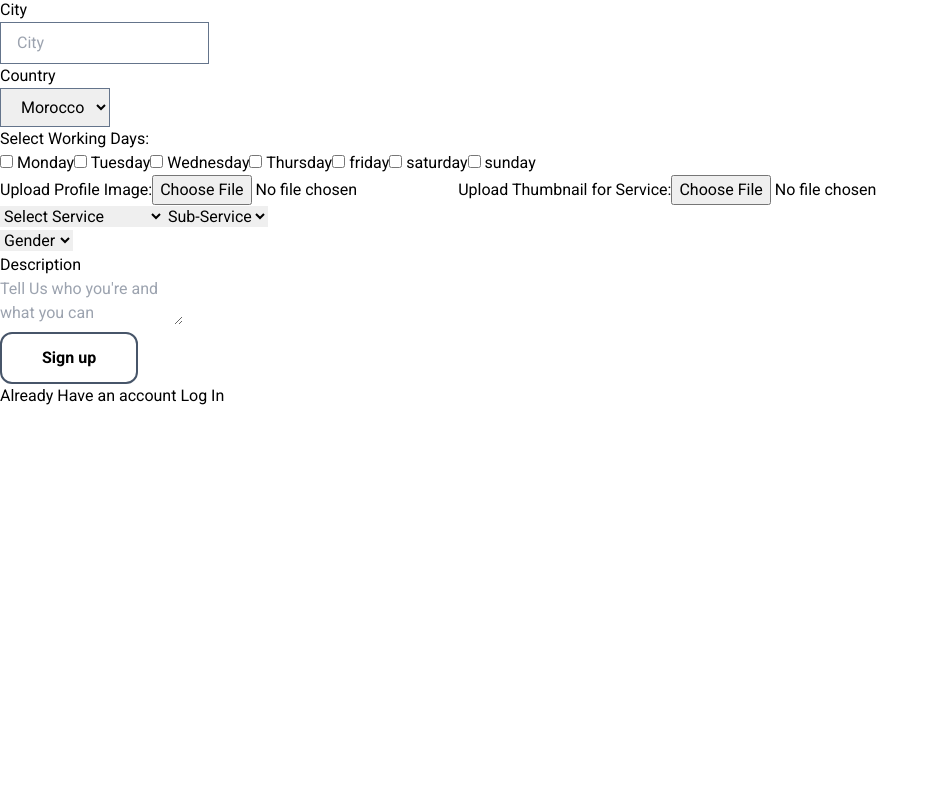
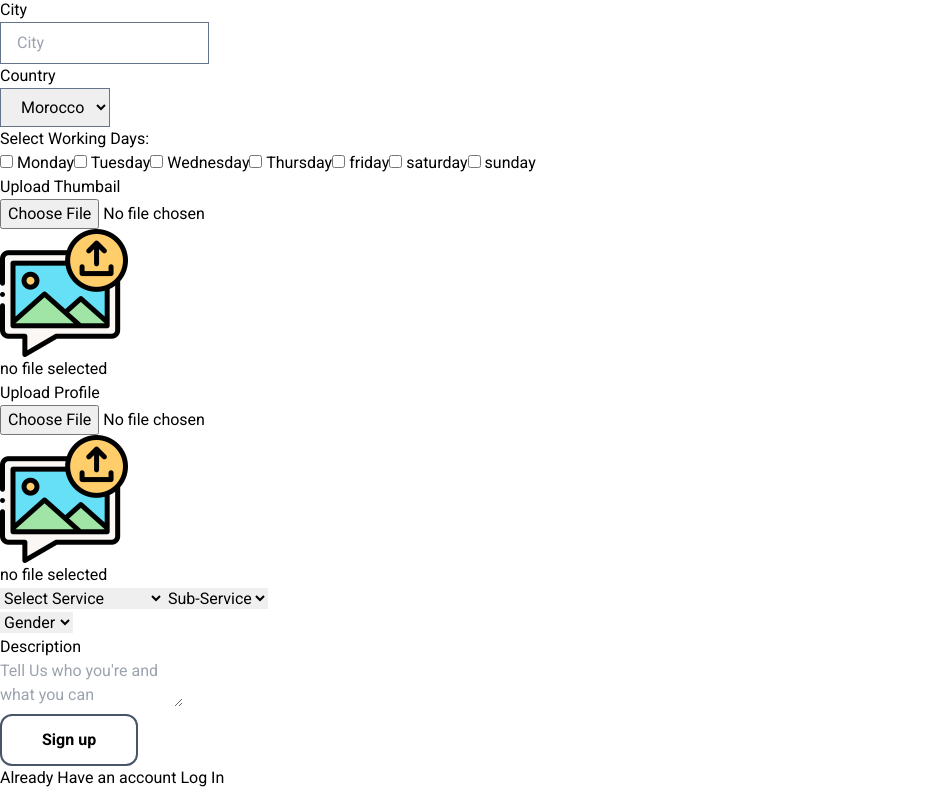
Before and after one commit to flowSar/skillhub, a React (Vite) app in the folder client/: page /sign in a window 1280 px wide. Shown: the part 2008-2798 px from the top of the page, without its empty margins (0-939 px from the left). Before the commit the page ends 2416 px from the top, so only its background shows below. Built offline with nearby package versions, Linux system fonts and the light colour scheme.

Commit message:
test page and improve sign up uplodin gimage design

```diff
--- a/client/src/components/SignUpFreelancer.jsx
+++ b/client/src/components/SignUpFreelancer.jsx
@@ -1,8 +1,8 @@
 import React, { useEffect, useState } from "react";
 import { SignUp } from '../utils/HTTPRequest.jsx'
-
 import { services } from "../data/services.js";
 import { Link } from "react-router-dom";
+import ThumbnailImg from "../assets/upload.png"
 
 const SignUpFreelancer = ({ display }) => {
   const days = ['Monday', 'Tuesday', 'Wednesday', 'Thursday', 'friday', 'saturday', 'sunday'];
@@ -40,11 +40,26 @@ const SignUpFreelancer = ({ display }) => {
       setWorkingDays(workingDays.filter((item) => item !== value));
     }
   }
-  const handleProfileImageChange = (event) => setProfileImage(event.target.files[0]);
-  const handleThumbnailImageChange = (event) => setThumbnailImage(event.target.files[0]);
+
   const handleServiceChange = (event) => setSevice(event.target.value);
   const handleGenderChange = (event) => setGender(event.target.value);
   const handleDescriptionChange = (event) => setDescription(event.target.value);
+
+  const [thumbnailImageName, setThumbnailImageName] = useState("");
+  const [profileImgName, setProfileImgName] = useState("");
+  const SelectThumbnailImg = (event) => {
+      const filePath = event.target.value.split('\\');
+      const name = filePath[filePath.length - 1]
+      setThumbnailImageName(name);
+      setThumbnailImage(event.target.files[0]);
+  };
+
+  const SelectProfileImg = (event) => {
+      const filePath1 = event.target.value.split('\\');
+      const name1 = filePath1[filePath1.length - 1]
+      setProfileImgName(name1);
+      setProfileImage(event.target.files[0]);
+  };
 
   const handleSubServiceSelected = (event) => {
     const value = event.target.value;
@@ -122,6 +137,11 @@ const SignUpFreelancer = ({ display }) => {
     }
 
   };
+
+
+
+
+
 
   return (
     <>
@@ -230,16 +250,27 @@ const SignUpFreelancer = ({ display }) => {
               ))}
             </div>
           </div>
-          <div className="flex flex-col w-[20rem] md:w-auto border-t-2 border-t-slate-600 pt-2">
-            <label>
-            Upload Profile Image:
-              <input type="file" name="profile" accept="image/*" className="ml-4" onChange={handleProfileImageChange}/>
-            </label>
-            <label className="my-2">
-            Upload Thumbnail for Service:
-              <input type="file" name="thumbnail" accept="image/*" required className="ml-4" onChange={handleThumbnailImageChange}/>
-            </label>
-          </div>
+
+          <div className='flex flex-col md:flex-row bg-red-50 justify-center'>
+            <div className='bg-[#dfdfdf] flex flex-col items-center m-2 p-2 w-[16rem]'>
+                <p className='text-[0.8rem]'>Upload Thumbail</p>
+                <input type="file" id="thumbnail" className='hidden' onChange={SelectThumbnailImg} accept="image/*"/>
+                <label htmlFor="thumbnail" className="cursor-pointer">
+                    <img src={ThumbnailImg} className='h-[3rem]'/>
+                </label>
+                <p className='text-center w-[16rem] text-[0.9rem]'>{thumbnailImageName === ''? "no file selected": thumbnailImageName}</p>
+
+            </div>
+            <div className='bg-[#fff6f6] flex flex-col items-center m-2 p-2 w-[16rem]'>
+                <p className='text-[0.8rem]'>Upload Profile</p>
+                <input type="file" id="profile" className='hidden' accept="image/*" onChange={SelectProfileImg}/>
+                <label htmlFor="profile" className="cursor-pointer">
+                    <img src={ThumbnailImg} className='h-[3rem]'/>
+                </label>
+                <p className='text-center w-[16rem] text-[0.9rem]'>{profileImgName === ''? "no file selected": profileImgName}</p>
+            </div>
+        </div>
+
           <div className="space-y-2 md:flex-row gap-2 items-center w-[20rem] md:w-auto border-t-2 border-t-slate-600">
               <select
                 id="services"
--- a/client/src/components/SimpleHeader.jsx
+++ b/client/src/components/SimpleHeader.jsx
@@ -13,7 +13,7 @@ const SimpleHeader = () => {
         <div>
           <ul className="horizontal-list">
             <li>
-              <Link to="/contact">Contact</Link>
+              <Link to="/TestPage">Contact</Link>
             </li>
             <li>
               <Link to="/about">about</Link>
--- a/client/src/main.jsx
+++ b/client/src/main.jsx
@@ -10,6 +10,7 @@ import Profile from "./pages/Profile.jsx";
 import Categories from "./pages/Categories.jsx";
 import Service from "./pages/Service.jsx";
 import SearchResults from "./pages/SearchResults.jsx";
+import TestPage from "./pages/TestPage.jsx";
 
 const router = createBrowserRouter([
   {
@@ -43,6 +44,9 @@ const router = createBrowserRouter([
   {
     path: "/SearchResults",
     element: <SearchResults />
+  }, {
+    path: "/TestPage",
+    element: <TestPage />
   }
 ]);
 
--- /dev/null
+++ b/client/src/pages/TestPage.jsx
@@ -0,0 +1,45 @@
+import React, { useState } from 'react'
+import ThumbnailImg from "../assets/upload.png"
+import ProfileImg from "../assets/add-photo.png"
+
+function TestPage() {
+    const [thumbnailImageName, setThumbnailImageName] = useState("");
+    const [profileImgName, setProfileImgName] = useState("");
+    const SelectThumbnailImg = (event) => {
+        const filePath = event.target.value.split('\\');
+        const name = filePath[filePath.length - 1]
+        setThumbnailImageName(name)
+    };
+
+    const SelectProfileImg = (event) => {
+        const filePath1 = event.target.value.split('\\');
+        const name1 = filePath1[filePath1.length - 1]
+        setProfileImgName(name1)
+    };
+
+  return (
+    <>
+        <div className='flex flex-col md:flex-row bg-red-200 justify-center'>
+            <div className='bg-[#dfdfdf] flex flex-col items-center m-2 p-2 w-[16rem]'>
+                <p className='text-[0.8rem]'>Upload Thumbail</p>
+                <input type="file" id="thumbnail" className='hidden' onChange={SelectThumbnailImg} accept="image/*"/>
+                <label for="thumbnail">
+                    <img src={ThumbnailImg} className='h-[3rem]'/>
+                </label>
+                <p className='text-center w-[16rem] text-[0.9rem]'>{thumbnailImageName === ''? "no file selected": thumbnailImageName}</p>
+
+            </div>
+            <div className='bg-[#fff6f6] flex flex-col items-center m-2 p-2 w-[16rem]'>
+                <p className='text-[0.8rem]'>Upload Profile</p>
+                <input type="file" id="profile" className='hidden' accept="image/*" onChange={SelectProfileImg}/>
+                <label for="profile">
+                    <img src={ThumbnailImg} className='h-[3rem]'/>
+                </label>
+                <p className='text-center w-[16rem] text-[0.9rem]'>{profileImgName === ''? "no file selected": profileImgName}</p>
+            </div>
+        </div>
+    </>
+  )
+}
+
+export default TestPage
```
Also changed, not shown: client/src/assets/add-photo.png (added), client/src/assets/upload.png (added).
